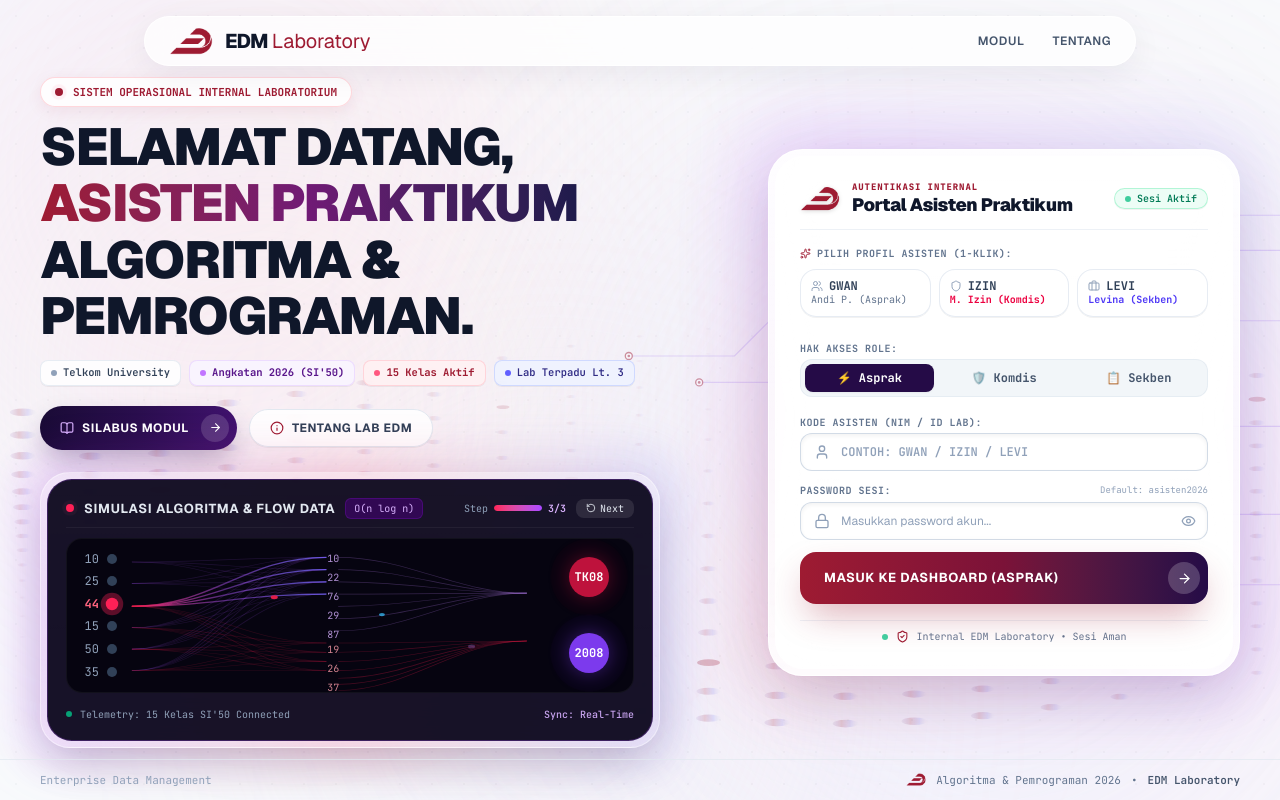
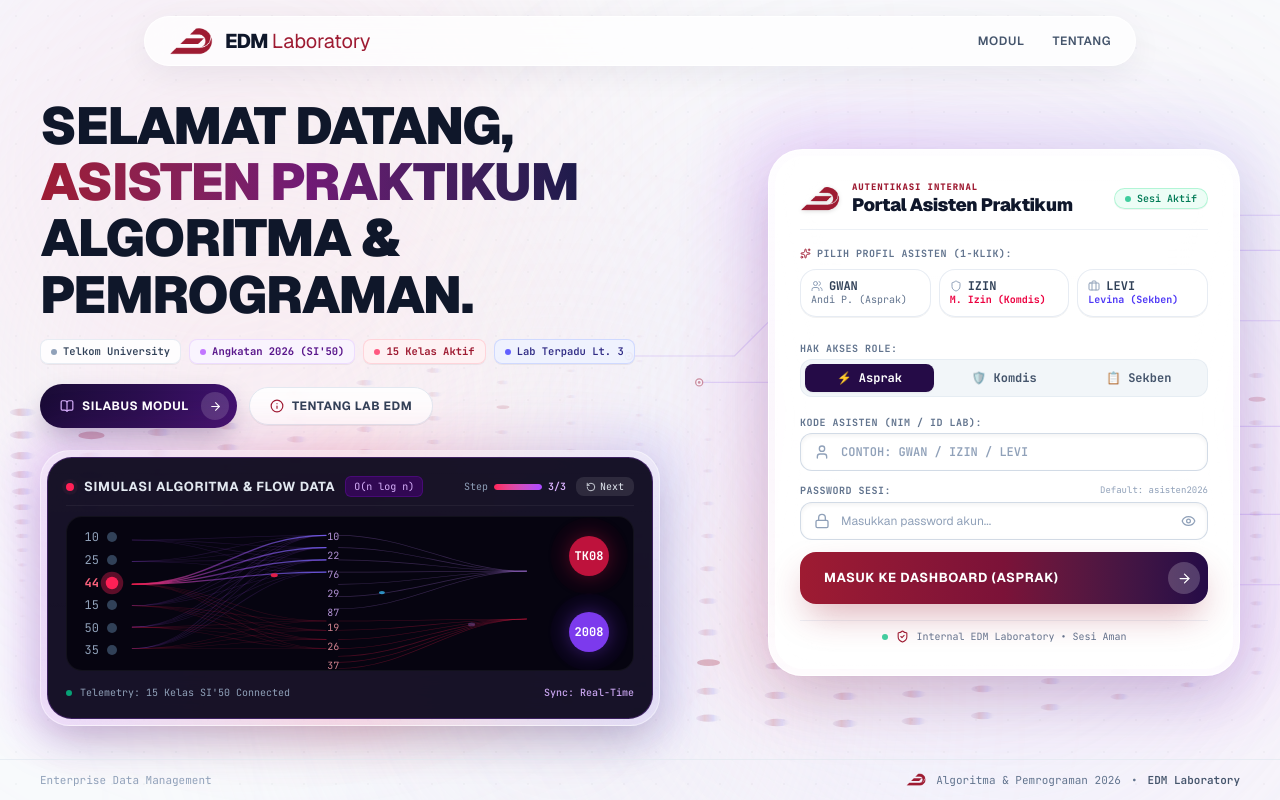
Before and after one commit to MaurellioChristopher/alpropraktikum, a Next.js app: page / in a window 1280 px wide. Built offline with nearby package versions, Linux system fonts and the light colour scheme.

Commit message:
fix: remove colliding SISTEM OPERASIONAL badge from hero section

```diff
--- a/src/app/page.tsx
+++ b/src/app/page.tsx
@@ -71,14 +71,6 @@ export default function Home() {
               transition={{ duration: 0.6, ease: "easeOut" }}
               className="space-y-3"
             >
-              <div className="inline-flex items-center gap-2.5 px-3.5 py-1.5 rounded-full bg-white/85 border border-rose-200/80 shadow-[0_4px_16px_rgba(158,27,50,0.08)] text-[10.5px] sm:text-[11px] font-mono font-bold text-[#9E1B32] backdrop-blur-md w-fit">
-                <span className="relative flex h-2 w-2">
-                  <span className="animate-ping absolute inline-flex h-full w-full rounded-full bg-rose-500 opacity-75" />
-                  <span className="relative inline-flex rounded-full h-2 w-2 bg-[#9E1B32]" />
-                </span>
-                SISTEM OPERASIONAL INTERNAL LABORATORIUM
-              </div>
-
               <h1 className="text-3xl sm:text-4xl md:text-5xl lg:text-[2.9rem] xl:text-[3.25rem] font-black tracking-tight text-[#0F172A] leading-[1.08]">
                 SELAMAT DATANG,
                 <br />
```
